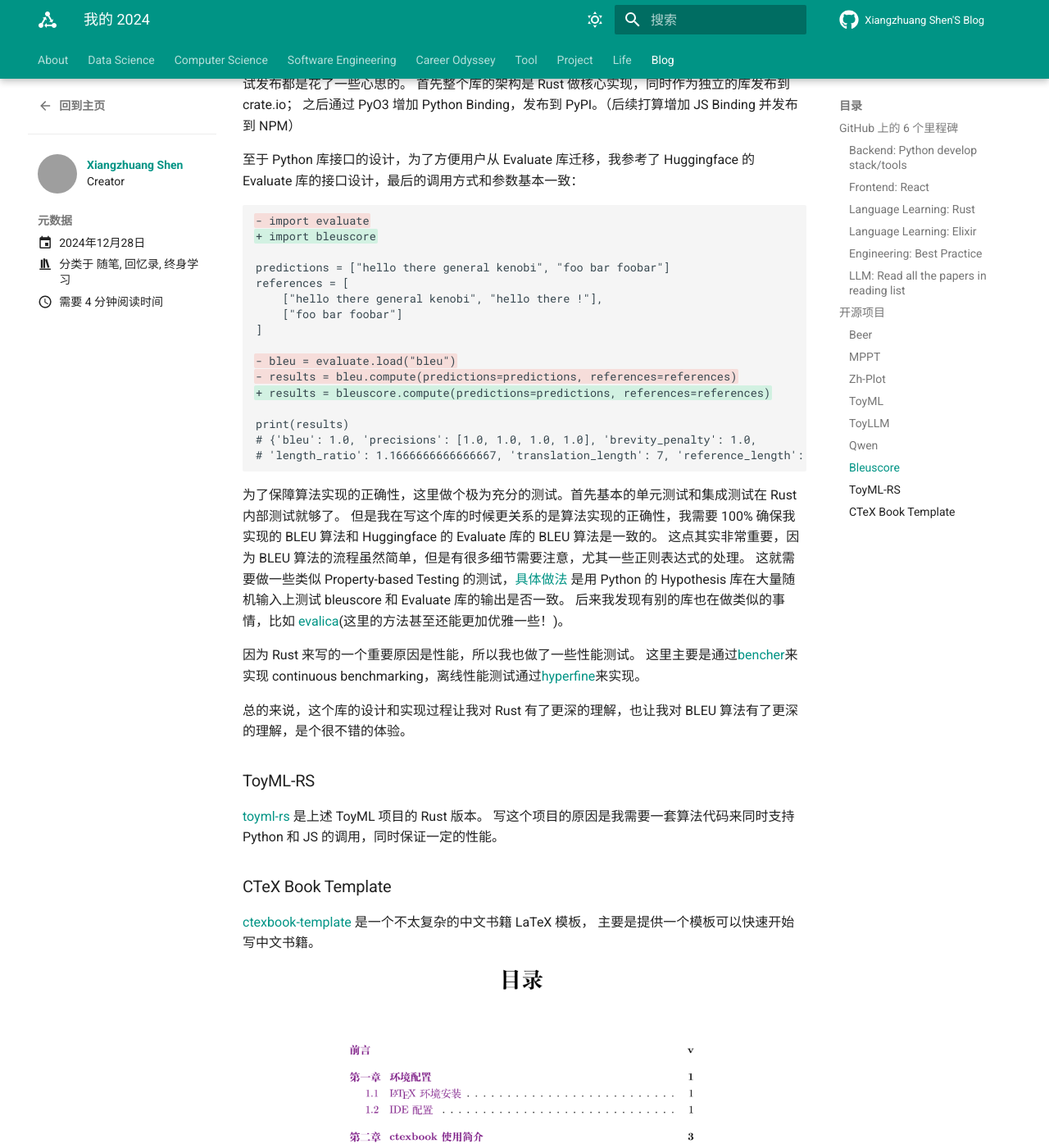
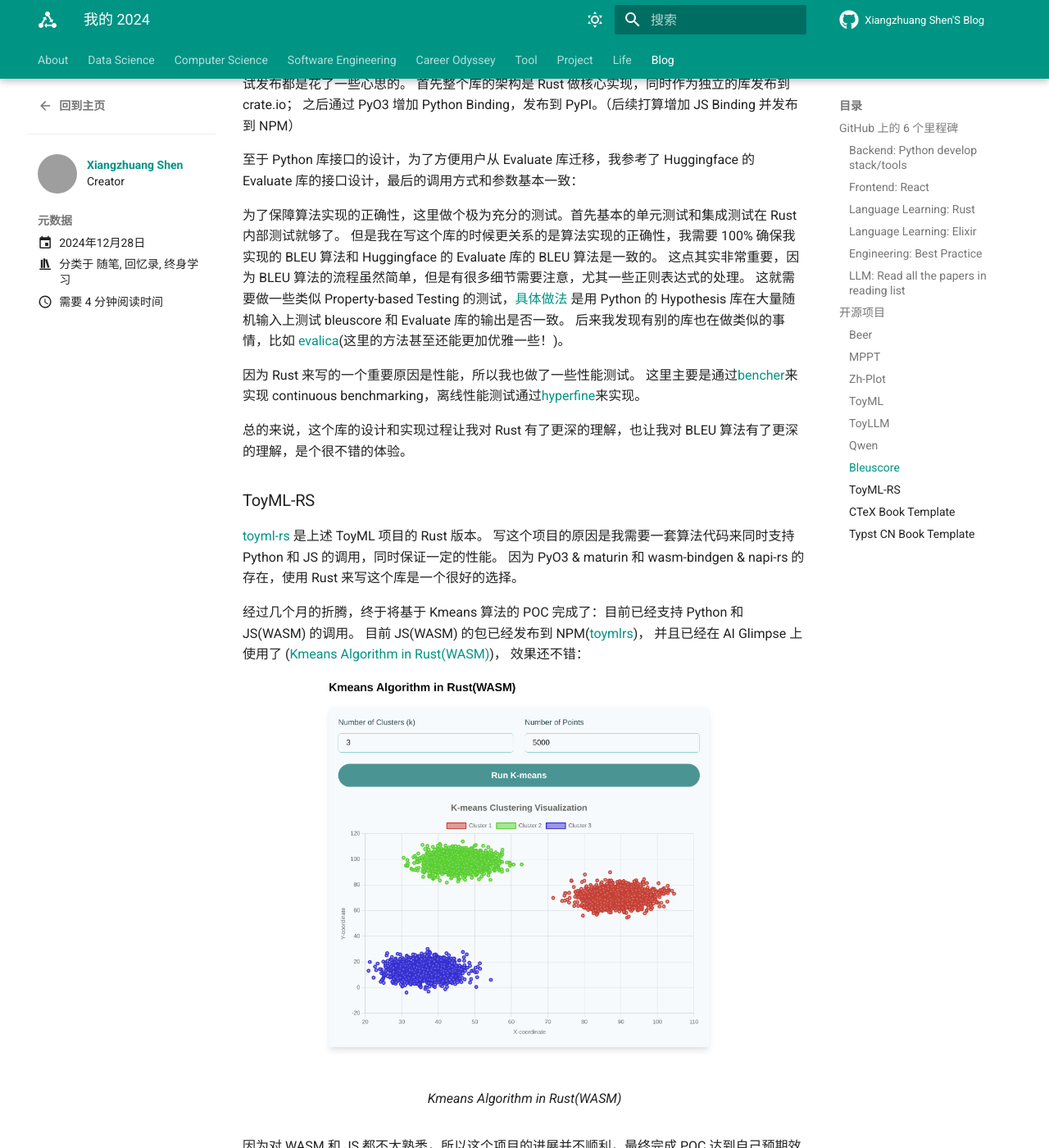
Before and after one commit to shenxiangzhuang/shenxiangzhuang.github.io, an MkDocs documentation site: the page built from docs/blog/posts/2024.md, in a window 1280 px wide and 1400 px high, scrolled down 5019 px. Shown: the whole window at 82% size. Built offline with MkDocs 1.6.1 and Material for MkDocs 9.7.7, drawn with Linux system fonts in a browser that asks for light colours; comment, search, counter and statistics services are not loaded; some of the changed text lies outside the part shown; grey boxes are pictures that could not be loaded.

Commit message:
wip: projects

````diff
--- a/docs/blog/posts/2024.md
+++ b/docs/blog/posts/2024.md
@@ -187,26 +187,6 @@
 
 至于 Python 库接口的设计，为了方便用户从 Evaluate 库迁移，我参考了 Huggingface 的 Evaluate 库的接口设计，最后的调用方式和参数基本一致：
 
-```diff
-- import evaluate
-+ import bleuscore
-
-predictions = ["hello there general kenobi", "foo bar foobar"]
-references = [
-    ["hello there general kenobi", "hello there !"],
-    ["foo bar foobar"]
-]
-
-- bleu = evaluate.load("bleu")
-- results = bleu.compute(predictions=predictions, references=references)
-+ results = bleuscore.compute(predictions=predictions, references=references)
-
-print(results)
-# {'bleu': 1.0, 'precisions': [1.0, 1.0, 1.0, 1.0], 'brevity_penalty': 1.0,
-# 'length_ratio': 1.1666666666666667, 'translation_length': 7, 'reference_length': 6}
-
-```
-
 为了保障算法实现的正确性，这里做个极为充分的测试。首先基本的单元测试和集成测试在 Rust 内部测试就够了。
 但是我在写这个库的时候更关系的是算法实现的正确性，我需要 100% 确保我实现的 BLEU 算法和 Huggingface 的 Evaluate 库的 BLEU 算法是一致的。
 这点其实非常重要，因为 BLEU 算法的流程虽然简单，但是有很多细节需要注意，尤其一些正则表达式的处理。
@@ -223,12 +203,30 @@
 ### ToyML-RS
 [toyml-rs](https://github.com/shenxiangzhuang/toyml-rs) 是上述 ToyML 项目的 Rust 版本。
 写这个项目的原因是我需要一套算法代码来同时支持 Python 和 JS 的调用，同时保证一定的性能。
+因为 PyO3 & maturin 和 wasm-bindgen & napi-rs 的存在，使用 Rust 来写这个库是一个很好的选择。
+
+经过几个月的折腾，终于将基于 Kmeans 算法的 POC 完成了：目前已经支持 Python 和 JS(WASM) 的调用。
+目前 JS(WASM) 的包已经发布到 NPM([toymlrs](https://www.npmjs.com/package/toymlrs))，
+并且已经在 AI Glimpse 上使用了 ([Kmeans Algorithm in Rust(WASM)](https://aiglimpse.datahonor.com/docs/ml/kmeans#kmeans-algorithm-in-rustwasm))，
+效果还不错：
+
+<figure markdown="span">
+  ![Image title](../images/my_2024/kmeans-wasm.png){ width="500" }
+  <figcaption>Kmeans Algorithm in Rust(WASM)</figcaption>
+</figure>
+
+因为对 WASM 和 JS 都不太熟悉，所以这个项目的进展并不顺利，最终完成 POC 达到自己预期效果时真的很开心。
 
 
 ### CTeX Book Template
-[ctexbook-template](https://github.com/shenxiangzhuang/ctexbook-template) 是一个不太复杂的中文书籍 LaTeX 模板，
+[ctexbook-template](https://github.com/shenxiangzhuang/ctexbook-template): 一个不太复杂的中文书籍 LaTeX 模板。
 主要是提供一个模板可以快速开始写中文书籍。
 <figure markdown="span">
   ![Image title](../images/my_2024/ctexbook-template-toc.png){ width="500" }
   <figcaption>CTeX Book Template 目录</figcaption>
 </figure>
+
+### Typst CN Book Template
+[typst-cn-book](https://github.com/shenxiangzhuang/typst-cn-book): 一个简单的中文书籍 Typst 模板。
+是 ctexbook-template 的 Typst 版本，也是为了方便写中文书籍。不过目前这个模板还不太完善，只是一个初步的版本。
+感觉 Typst 在中文排版上还是有一些问题，所以目前还是在探索阶段，目前严肃的场景还是用的 ctexbook-template 这套。
````
Also changed, not shown: docs/blog/images/my_2024/kmeans-wasm.png (added).
